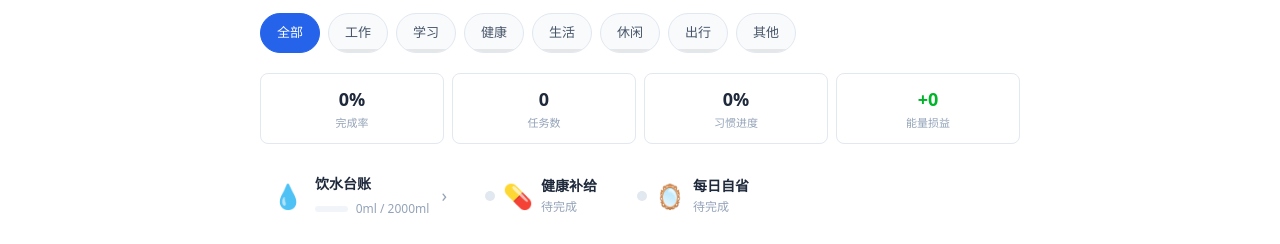
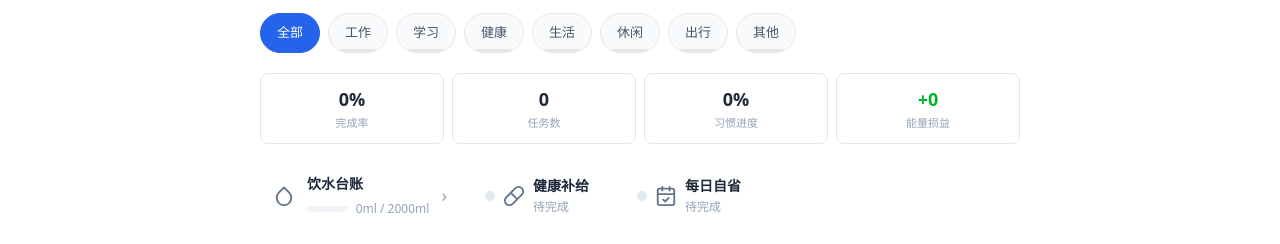
Before and after one commit to siyi-song793/pms-3.0-deploy, a website built with Vite: page index.html in a window 1280 px wide. Shown: the part 149-393 px from the top of the page. Built offline with nearby package versions, Linux system fonts and the light colour scheme.

Commit message:
style: replace habit card icons with minimal line SVG icons

```diff
--- a/src/main.ts
+++ b/src/main.ts
@@ -550,7 +550,7 @@ async function renderHabitArea() {
   el.innerHTML = `
     <div class="habit-scroll">
       <div class="habit-card water-quick-card" id="water-quick-card">
-        <div class="hqc-icon">💧</div>
+        <svg class="hqc-icon" viewBox="0 0 24 24" fill="none" stroke="currentColor" stroke-width="2" stroke-linecap="round" stroke-linejoin="round"><path d="M12 2.69l5.66 5.66a8 8 0 1 1-11.31 0L12 2.69z"/></svg>
         <div class="hqc-body">
           <div class="hqc-title">饮水台账</div>
           <div class="hqc-progress">
@@ -563,7 +563,7 @@ async function renderHabitArea() {
 
       <div class="habit-card status-card" id="health-card" style="min-width:140px">
         <span class="status-dot ${healthDone ? 'done' : ''}"></span>
-        <div class="hqc-icon">💊</div>
+        <svg class="hqc-icon" viewBox="0 0 24 24" fill="none" stroke="currentColor" stroke-width="2" stroke-linecap="round" stroke-linejoin="round"><path d="M10.5 20.5l10-10a4.95 4.95 0 1 0-7-7l-10 10a4.95 4.95 0 1 0 7 7z"/><path d="M8.5 8.5l7 7"/></svg>
         <div class="hqc-body">
           <div class="hqc-title">健康补给</div>
           <div class="hqc-text">${healthDone ? '已完成' : '待完成'}</div>
@@ -572,7 +572,7 @@ async function renderHabitArea() {
 
       <div class="habit-card status-card" id="reflection-card" style="min-width:140px">
         <span class="status-dot ${reflectionDone ? 'done' : ''}"></span>
-        <div class="hqc-icon">🪞</div>
+        <svg class="hqc-icon" viewBox="0 0 24 24" fill="none" stroke="currentColor" stroke-width="2" stroke-linecap="round" stroke-linejoin="round"><rect x="3" y="4" width="18" height="18" rx="2"/><path d="M16 2v4M8 2v4M3 10h18"/><path d="M9 16l2 2 4-4"/></svg>
         <div class="hqc-body">
           <div class="hqc-title">每日自省</div>
           <div class="hqc-text">${reflectionDone ? '已完成' : '待完成'}</div>
--- a/src/style/embedded-widgets.css
+++ b/src/style/embedded-widgets.css
@@ -39,8 +39,10 @@
   transform: scale(0.98);
 }
 .hqc-icon {
-  font-size: 24px;
+  width: 22px;
+  height: 22px;
   flex-shrink: 0;
+  color: var(--text-soft);
 }
 .hqc-body {
   flex: 1;
```
